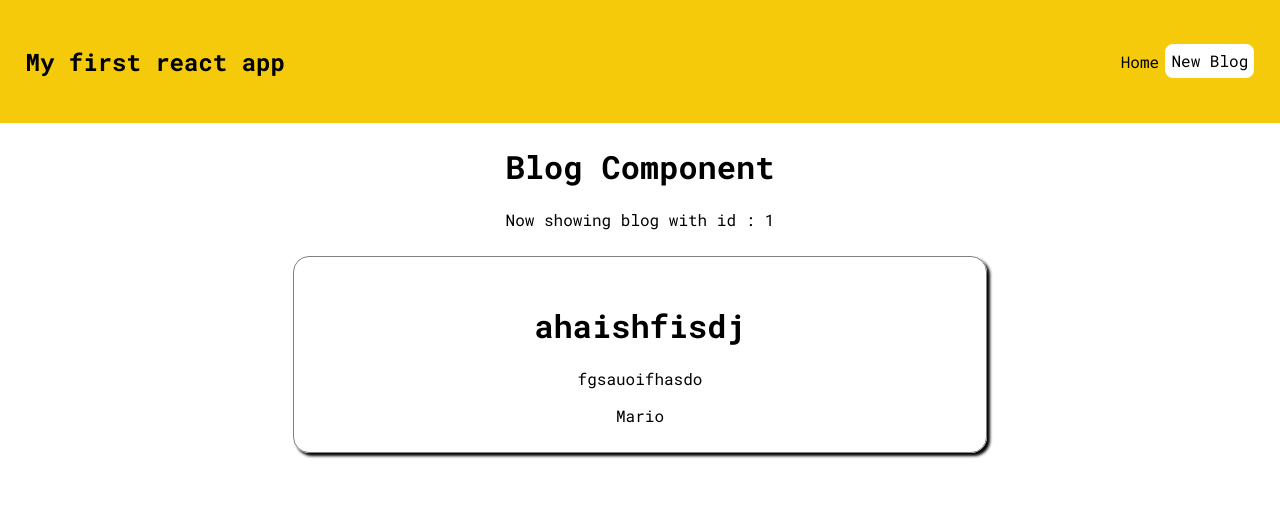
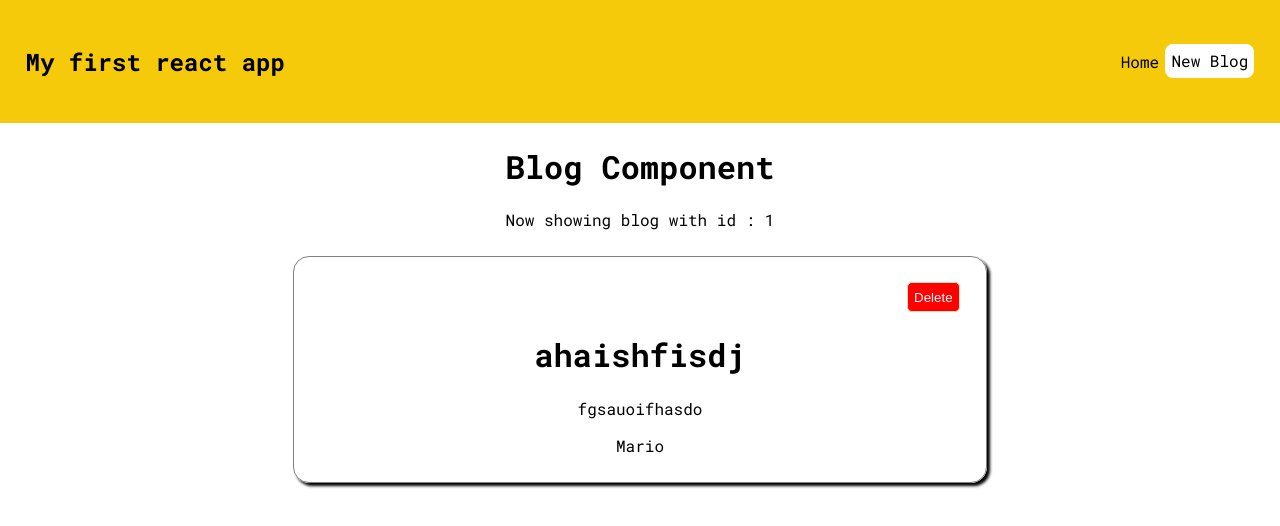
Before and after one commit to RaffaeleCaravett/myFirstReactApplication, a React (Create React App) app: page /blogs/1 in a window 1280 px wide. Shown: the top 526 px of the page. Built offline with nearby package versions, Linux system fonts and the light colour scheme; data requests are answered from the project's data file.

Commit message:
doing delete method

```diff
--- a/src/blog.js
+++ b/src/blog.js
@@ -1,4 +1,4 @@
-import { useParams } from "react-router-dom/cjs/react-router-dom.min";
+import { useHistory, useParams } from "react-router-dom/cjs/react-router-dom.min";
 import useFetch from "./useFetch"
 
 const Blog = () => {
@@ -6,6 +6,27 @@ const Blog = () => {
 const { id } = useParams()
 
 const {data,isPending,error} = useFetch(`http://localhost:8000/blog/${id}`)
+const history= useHistory();
+
+const deleteBlog = (id)=>{
+    fetch('http://localhost:8000/blog/'+id,
+    {
+        method:'DELETE',
+    })
+    .then(res=>{
+        if(res){
+alert('Blog cancellato')
+setTimeout(()=>{
+    history.push('/')
+})
+        }else{
+            throw Error('Errore nella rimozione del dato.')
+        }
+    })
+    .catch(error=>{
+        alert(error.message)
+    })
+}
 
 return (
     <div className="blogs">
@@ -16,6 +37,9 @@ return (
            {error && <p> C'è stato un errore nel recupero del blog</p>}
         </div>
         {data && <div className="blog-preview" key={data.id}>
+        <div className="button-delete">
+        <button onClick={deleteBlog}> Delete</button>
+       </div>
     <h1>{data.title}</h1>
     <p>{data.body}</p><span>{data.author}</span>
 
--- a/src/blogList.js
+++ b/src/blogList.js
@@ -4,6 +4,7 @@ const BlogList = (props) => {
 
 const blog = props.blog
 const title= props.title
+
 
 
 return(
@@ -13,7 +14,6 @@ return(
         <h2>{title}</h2>
     {blog.map((b)=>(
 <div className="blog-preview" key={b.id}>
-    <div className="button-delete">Delete</div>
     <Link to={`/blogs/${b.id}`} className="links">
     <h1>{b.title}</h1>
     </Link>
--- a/src/index.css
+++ b/src/index.css
@@ -125,7 +125,18 @@ button{
 }
 }
 .button-delete{
-  padding: 1%;
+
+  display: flex;
+  justify-content: end;
+  button{
+    padding: 1%;
   background-color: red;
   color: white;
+  border: 1px solid wheat;
+  border-radius: 0.3rem;
+    width: fit-content;
+    &:hover{
+      cursor: pointer;
+    }
+  }
 }
```
